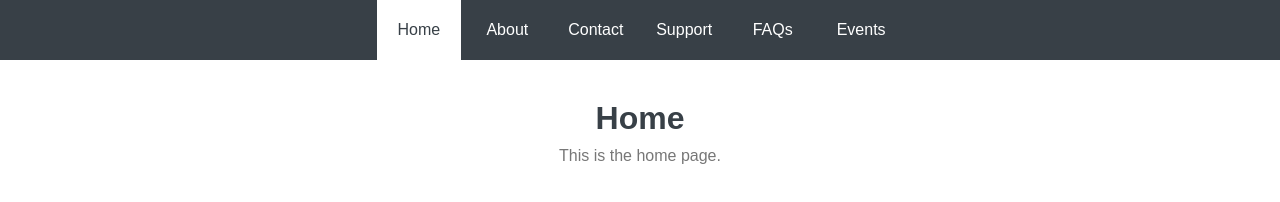
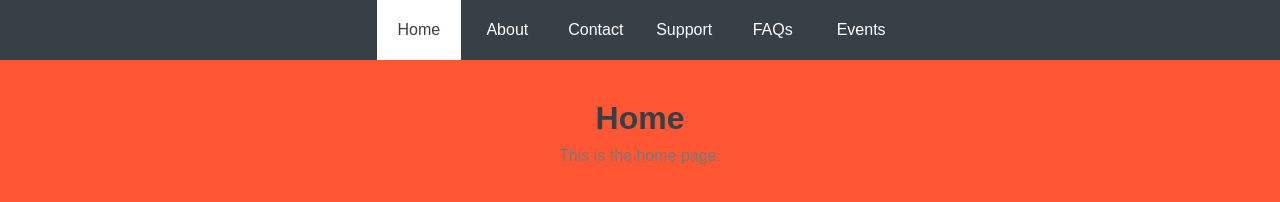
Before and after one commit to Blak3Nick/jquery-apps, a plain HTML site: page Mobile-Dropdown-Menu/index.html in a window 1280 px wide. Drawn offline with nearby package versions, Linux system fonts and the light colour scheme.

Commit message:
changed some style

```diff
--- a/Mobile-Dropdown-Menu/css/style.css
+++ b/Mobile-Dropdown-Menu/css/style.css
@@ -5,7 +5,7 @@
 }
 
 body {
-	background: #fff;
+	background: #FF5733;
 }
 
 #menu {
```
